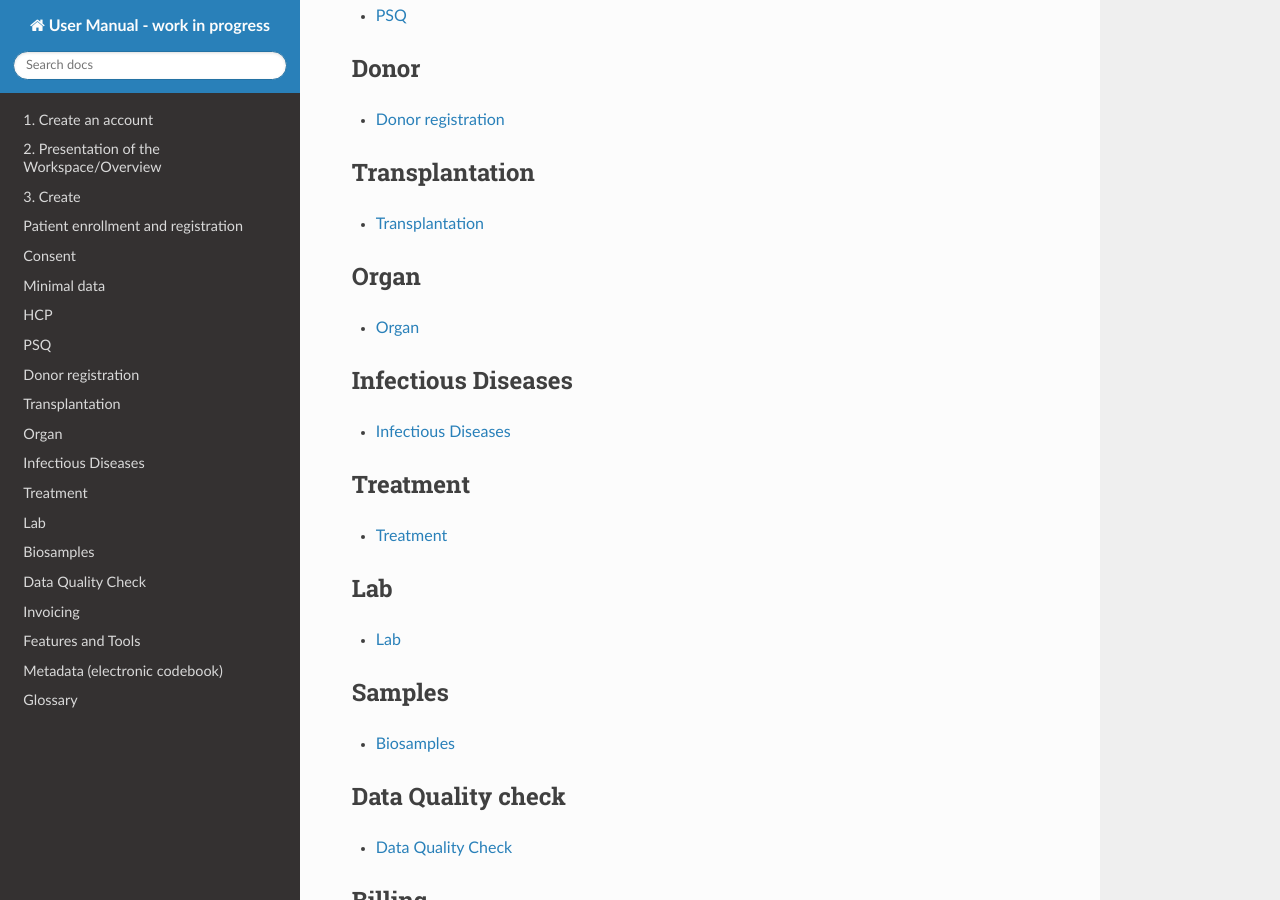
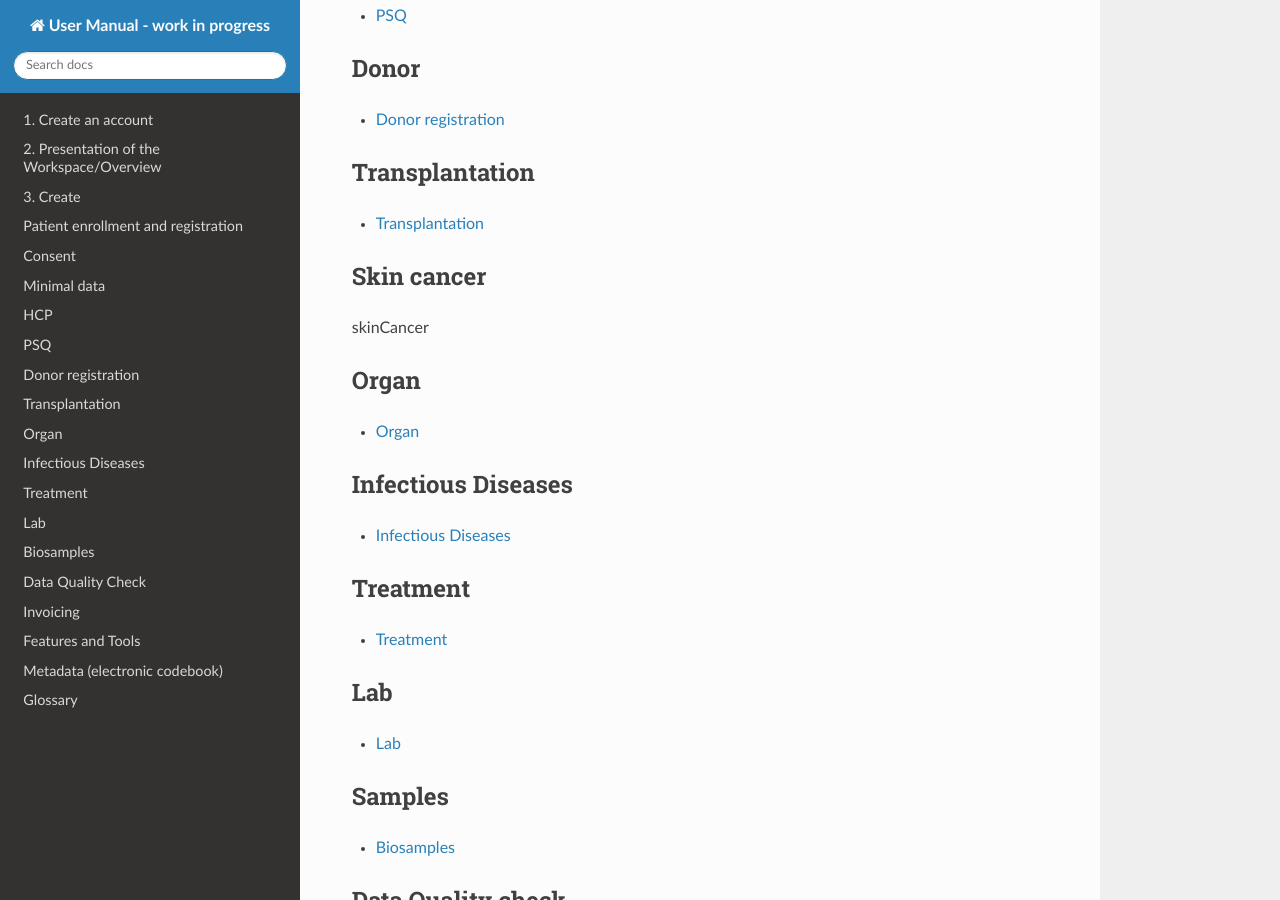
Before and after one commit to swiss-transplant-cohort-study/3LC-user-manual, a Sphinx documentation site: the page built from docs/source/index.rst, in a window 1280 px wide and 900 px high, scrolled down 1310 px. Built offline with Sphinx 7.4.7 and the Read the Docs theme 3.1.0, drawn with Linux system fonts in a browser that asks for light colours.

Commit message:
Update index.rst

```diff
--- a/docs/source/index.rst
+++ b/docs/source/index.rst
@@ -92,8 +92,17 @@ Transplantation
 
    transplantation
 
+Skin cancer
+*************
+
+.. toctree::
+   :maxdepth: 1
+
+skinCancer
+
 Organ
 ***************
+
 .. toctree::
    :maxdepth: 1
 
```
